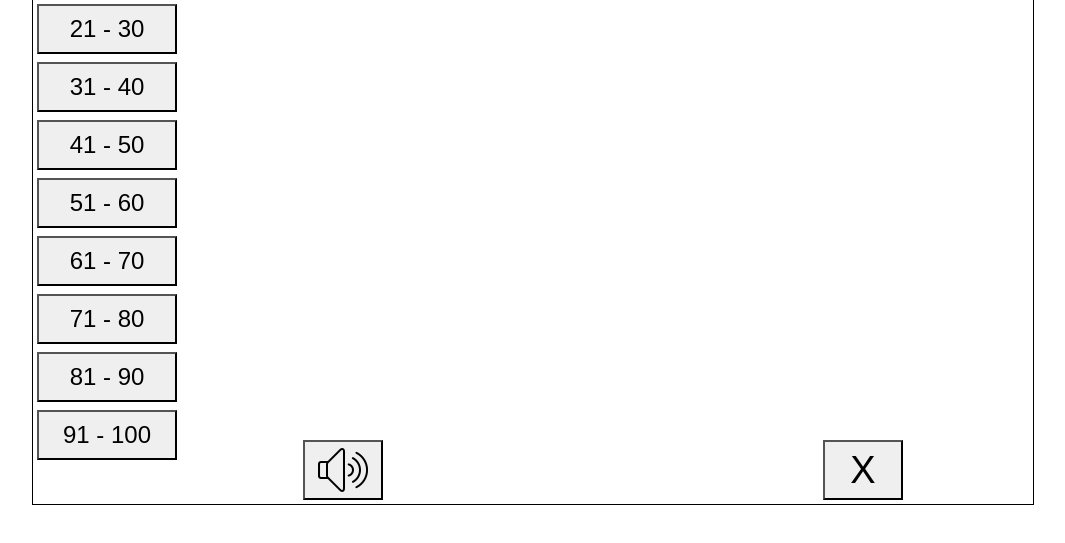
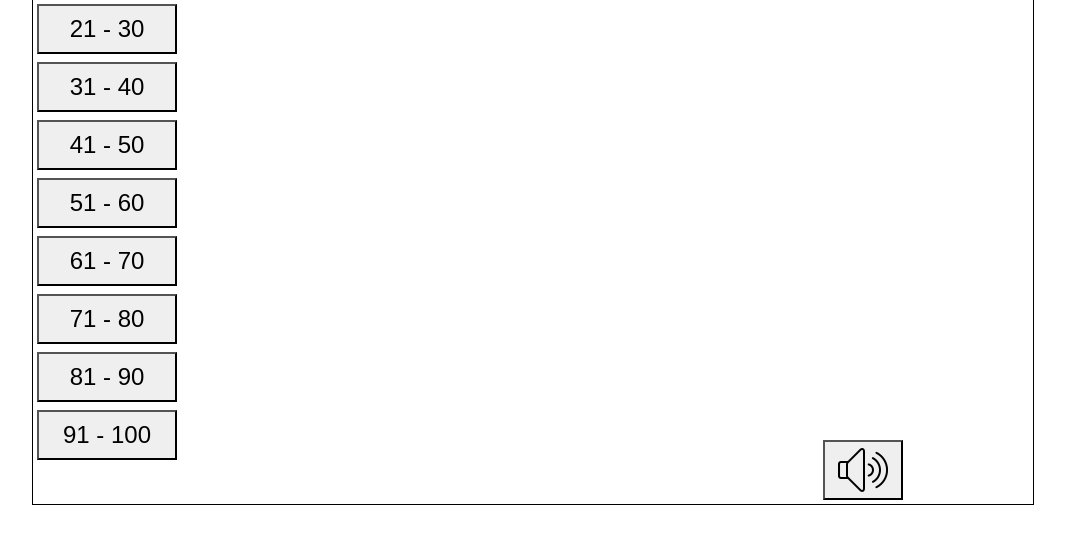
Before and after one commit to zhaojinghua/100-Civics-Questions, a plain HTML site: page index.html in a window 1280 px wide. Shown: the part 205-748 px from the top of the page, without its empty margins (107-1172 px from the left). Drawn offline with Linux system fonts and the light colour scheme.

Commit message:
Enhance assessibility

```diff
--- a/index.html
+++ b/index.html
@@ -72,20 +72,20 @@ p {
 	width: 80px;
 	height: 60px;
 	font-size: 38px;
-	float: left;
+	float: right;
 	position: absolute;
 	bottom: 20px;
-	left: 120px;
+	right: 120px;
 }
 
 #close {
 	width: 80px;
 	height: 60px;
 	font-size: 38px;
-	float: right;
+	float: left;
 	position: absolute;
 	bottom: 20px;
-	right: 120px;
+	left: 120px;
 }
 
 button {
@@ -137,7 +137,7 @@ button {
 			</br>
 			<p id="chineseQuestion"></p>
 			<p id="chineseAnswer"></p>
-			<button id="close">X</button>
+			<!--<button id="close">X</button>-->
 			<button id="mute"><img src="icons8-speaker.png"></button>
 		</div>
 	</div>
```
